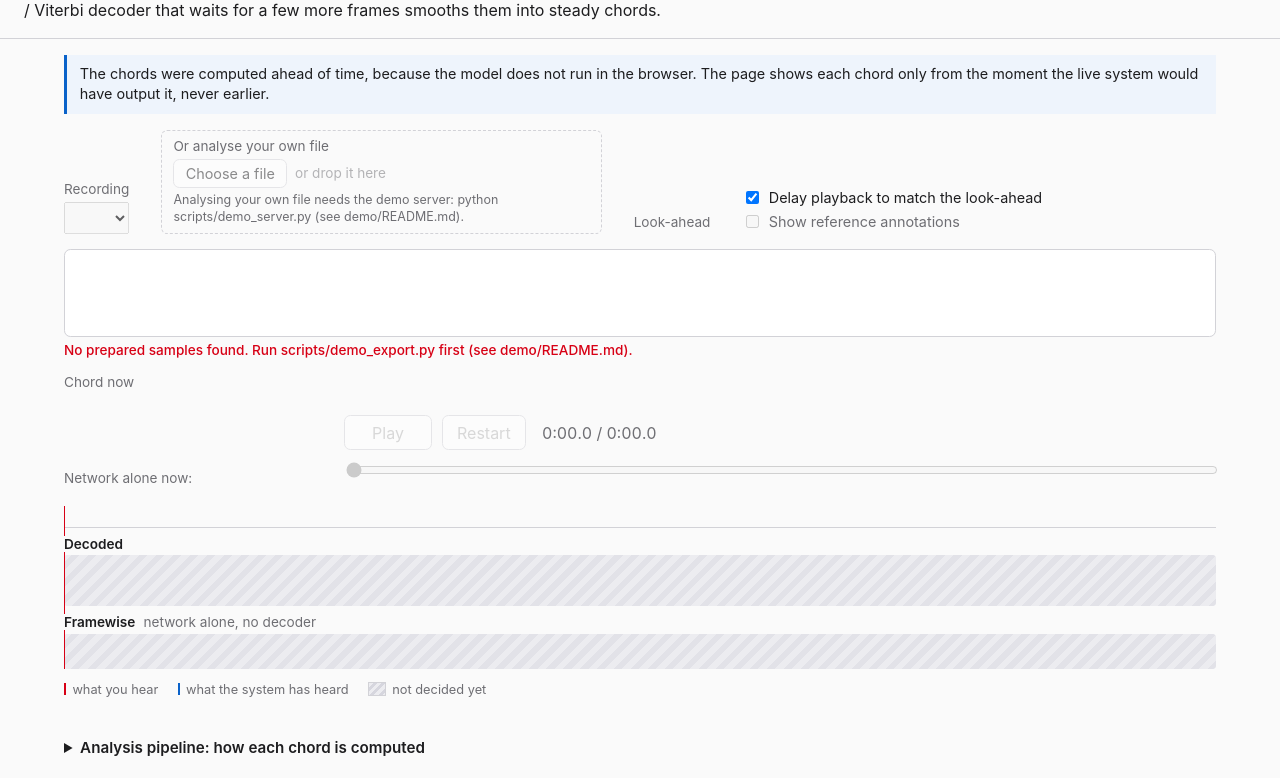
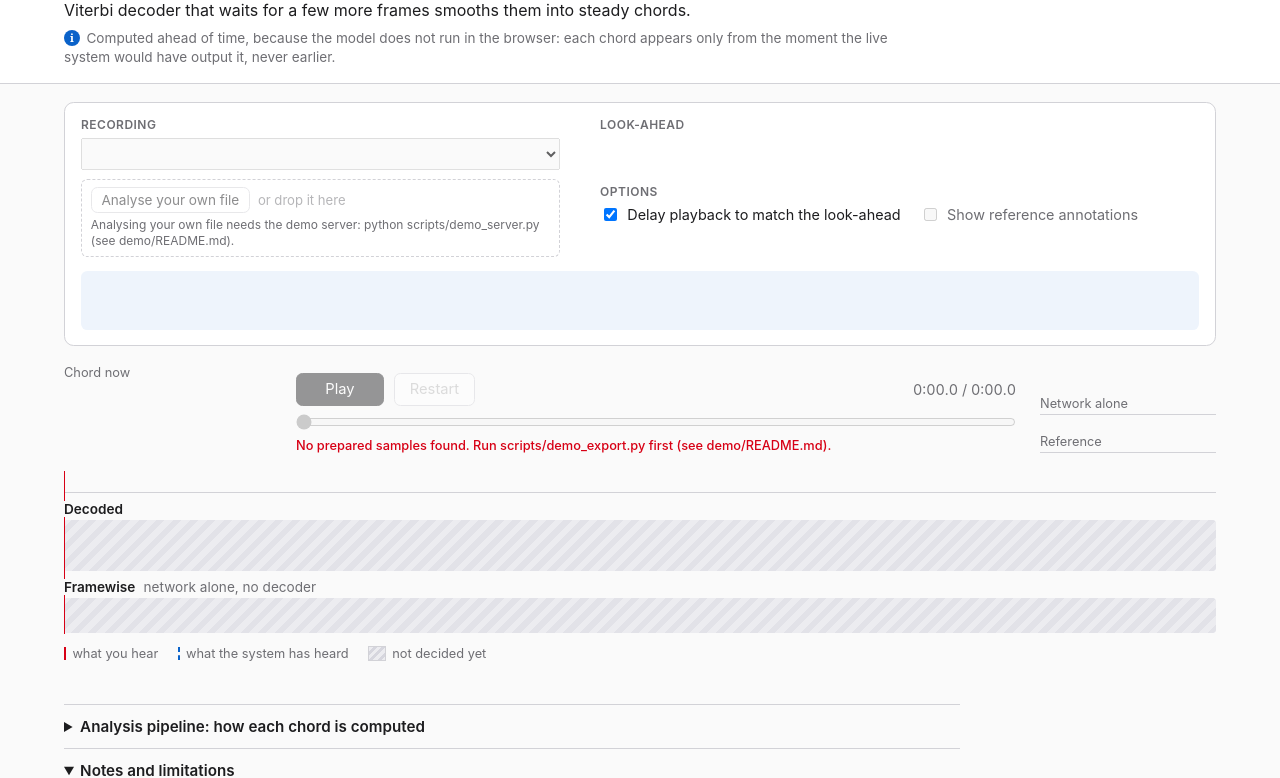
Before and after one commit to jobicari/hmm-chordtracker, a plain HTML site: page demo/index.html in a window 1280 px wide. Shown: the part 73-851 px from the top of the page. Drawn offline with Linux system fonts and the light colour scheme; no server answers.

Commit message:
Demo website: layout pass (settings card, compact delay panel, player row, collapsible sections)

```diff
--- a/demo/index.html
+++ b/demo/index.html
@@ -9,45 +9,42 @@
 </head>
 <body>
   <header>
+    <div class="wrap">
       <h1>Chord Tracker</h1>
       <p class="tagline">Real-time chord tracking. A neural network labels every 93 ms frame on its own, so its
         chords flicker; an HMM / Viterbi decoder that waits for a few more frames smooths them into steady chords.</p>
+      <p class="notice">Computed ahead of time, because the model does not run in the browser: each chord appears
+        only from the moment the live system would have output it, never earlier.</p>
+    </div>
   </header>
 
-  <main>
-    <p class="notice">The chords were computed ahead of time, because the model does not run in the browser.
-      The page shows each chord only from the moment the live system would have output it, never earlier.</p>
-
-    <section class="settings">
-      <label class="field">Recording
+  <main class="wrap">
+    <section class="controls" aria-label="Settings">
+      <div class="control source">
+        <label class="label" for="sample">Recording</label>
         <select id="sample" disabled></select>
-      </label>
-      <div id="upload" class="field upload unavailable">
-        <span>Or analyse your own file</span>
-        <div class="upload-row">
-          <label class="file-button"><input id="file" type="file" disabled> Choose a file</label>
+        <div id="upload" class="upload unavailable">
+          <label class="file-button"><input id="file" type="file" disabled> Analyse your own file</label>
           <span class="drop-hint">or drop it here</span>
           <span id="file-name" class="file-name"></span>
-        </div>
           <span id="upload-help" class="upload-help"></span>
         </div>
-      <fieldset class="field points" id="points" disabled>
-        <legend>Look-ahead</legend>
+      </div>
+      <fieldset class="control points" id="points" disabled>
+        <legend class="label">Look-ahead</legend>
       </fieldset>
-      <div class="checks">
+      <div class="control checks">
+        <span class="label">Options</span>
         <label class="check"><input id="delay" type="checkbox" checked> Delay playback to match the look-ahead</label>
         <label class="check"><input id="show-reference" type="checkbox" disabled> Show reference annotations</label>
       </div>
+      <div id="delay-note" class="delay-panel" aria-live="polite"></div>
     </section>
-    <div id="delay-note" class="delay-panel" aria-live="polite"></div>
-    <p id="status" class="status" role="status">Loading samples...</p>
 
     <section class="player">
       <div class="now">
         <span class="caption">Chord now</span>
         <span id="now" class="chord-big"></span>
-        <span class="caption">Network alone now: <span id="now-framewise" class="chord-small"></span></span>
-        <span class="caption ref-only" hidden>Reference now: <span id="now-reference" class="chord-small"></span></span>
       </div>
       <div class="transport">
         <div class="buttons">
@@ -56,10 +53,15 @@
           <span id="time" class="time">0:00.0 / 0:00.0</span>
         </div>
         <input id="seek" class="seek" type="range" min="0" max="0" step="0.01" value="0" disabled aria-label="Seek">
+        <p id="status" class="status" role="status">Loading samples...</p>
       </div>
+      <dl class="others">
+        <div><dt>Network alone</dt><dd id="now-framewise"></dd></div>
+        <div class="ref-only" hidden><dt>Reference</dt><dd id="now-reference"></dd></div>
+      </dl>
     </section>
 
-    <section>
+    <section class="timeline-section">
       <div id="scroller" class="scroller">
         <div id="timeline" class="timeline" aria-label="Chord timelines: click to seek">
           <div id="ruler" class="ruler"></div>
@@ -86,15 +88,14 @@
       <p id="reference-note" class="reference-note"></p>
     </section>
 
-    <section class="pipeline">
-      <details id="pipeline">
+    <section class="more">
+      <details id="pipeline" class="pipeline">
         <summary>Analysis pipeline: how each chord is computed</summary>
         <ol id="pipeline-stages"></ol>
       </details>
-    </section>
 
-    <section class="notes">
-      <h2>Notes and limitations</h2>
+      <details class="notes" open>
+        <summary>Notes and limitations</summary>
         <ul>
           <li><strong>Chords:</strong> major and minor triads only, and always a chord: no "no chord", no sevenths
             or other qualities. A seventh chord is shown as its triad at best.</li>
@@ -108,6 +109,7 @@
           <li><strong>No scores here:</strong> the page shows outputs only. Accuracy figures, measured on validation and
             test songs, are in the project's reports.</li>
         </ul>
+      </details>
     </section>
   </main>
 
--- a/demo/style.css
+++ b/demo/style.css
@@ -13,34 +13,44 @@
 
 body { margin: 0; }
 
-header { padding: 1.25rem 1.5rem 1rem; border-bottom: 1px solid var(--line); }
-h1 { font-size: 1.3rem; margin: 0 0 .3rem; font-weight: 600; }
-.tagline { margin: 0; max-width: 52rem; line-height: 1.4; }
+.wrap { max-width: 72rem; margin: 0 auto; padding-left: 1.5rem; padding-right: 1.5rem; }
 
-main { padding: 1rem 1.5rem 2rem; max-width: 72rem; margin: 0 auto; }
+header { border-bottom: 1px solid var(--line); background: #fff; }
+header .wrap { padding-top: 1.1rem; padding-bottom: 1rem; }
+h1 { font-size: 1.35rem; margin: 0 0 .3rem; font-weight: 650; letter-spacing: -.01em; }
+.tagline { margin: 0; max-width: 54rem; line-height: 1.45; }
+.notice { margin: .45rem 0 0; max-width: 54rem; font-size: .85rem; line-height: 1.4; color: var(--muted); }
+.notice::before { content: "i"; display: inline-block; width: 1rem; height: 1rem; margin-right: .4rem;
+  border-radius: 50%; background: var(--input); color: #fff; font: 600 .7rem/1rem Georgia, serif;
+  text-align: center; vertical-align: 1px; }
 
-.notice {
-  margin: 0 0 1rem;
-  padding: .6rem .8rem;
-  border-left: 3px solid var(--input);
-  background: #eef4fc;
-  font-size: .9rem;
-  line-height: 1.4;
+main { padding-top: 1.1rem; padding-bottom: 2.5rem; }
+
+/* Settings: one card; the recording on the left, look-ahead and options on the right, the delay underneath. */
+.controls {
+  display: grid;
+  grid-template-columns: minmax(20rem, 1fr) minmax(0, 1.25fr);
+  gap: .9rem 2.5rem;
+  align-items: start;
+  padding: .9rem 1rem;
+  background: #fff;
+  border: 1px solid var(--line);
+  border-radius: .6rem;
 }
-
-.settings { display: flex; align-items: flex-end; flex-wrap: wrap; gap: 1.25rem 2rem; }
-.field { display: flex; flex-direction: column; gap: .3rem; color: var(--muted); font-size: .85rem; }
-.field select { font: inherit; font-size: .95rem; color: var(--fg); padding: .3rem .4rem; max-width: 30rem; }
-.points { border: 0; padding: 0; margin: 0; flex-direction: row; gap: 0; }
-.points legend { padding: 0; margin-bottom: .3rem; }
+.control { display: flex; flex-direction: column; gap: .35rem; min-width: 0; }
+.label { font-size: .75rem; font-weight: 600; letter-spacing: .04em; text-transform: uppercase; color: var(--muted); }
+.source select { font: inherit; font-size: .92rem; color: var(--fg); padding: .32rem .4rem; width: 100%; }
+.points { border: 0; padding: 0; margin: 0; flex-direction: row; flex-wrap: wrap; gap: 0; }
+.points legend { padding: 0; margin-bottom: .35rem; float: left; width: 100%; }
 .points label {
   font-size: .9rem;
   color: var(--fg);
   border: 1px solid var(--line);
   background: #fff;
-  padding: .35rem .7rem;
+  padding: .38rem .7rem;
   cursor: pointer;
   margin-left: -1px;
+  white-space: nowrap;
 }
 .points label:first-of-type { border-radius: .4rem 0 0 .4rem; margin-left: 0; }
 .points label:last-of-type { border-radius: 0 .4rem .4rem 0; }
@@ -50,45 +60,57 @@ main { padding: 1rem 1.5rem 2rem; max-width: 72rem; margin: 0 auto; }
 .points label:has(input:checked) .sub { color: #d2d2d7; }
 .points label:has(input:focus-visible) { outline: 2px solid var(--input); outline-offset: 1px; }
 .points:disabled label { cursor: default; opacity: .5; }
-.checks { display: flex; flex-direction: column; gap: .3rem; padding-bottom: .2rem; }
-.check { display: flex; align-items: center; gap: .4rem; font-size: .9rem; }
+.source { grid-row: span 2; }
+.checks { flex-direction: row; flex-wrap: wrap; align-items: center; gap: .35rem 1.2rem; }
+.checks .label { flex-basis: 100%; }
+.check { display: flex; align-items: center; gap: .45rem; font-size: .9rem; }
 .check:has(input:disabled) { color: var(--muted); }
 
 .delay-panel {
-  margin: .9rem 0 0;
-  padding: .6rem .8rem;
-  border: 1px solid var(--line);
+  grid-column: 1 / -1;
+  padding: .55rem .75rem;
   border-radius: .4rem;
-  background: #fff;
-  font-size: .9rem;
+  background: #eef4fc;
+  font-size: .88rem;
   line-height: 1.4;
-  min-height: 4.2rem;
+  min-height: 2.6rem;
 }
-.delay-panel p { margin: .25rem 0 0; }
-.delay-panel .parts { color: var(--muted); font-size: .82rem; }
-.status { color: var(--muted); font-size: .85rem; margin: .3rem 0 0; min-height: 1.2em; }
-.status.error { color: var(--accent); font-weight: 500; }
+.delay-panel p { margin: .15rem 0 0; }
+.delay-panel .parts { color: var(--muted); font-size: .8rem; }
 
 /* Player: fixed sizes, so a chord change never moves the layout. */
-.player { display: flex; align-items: flex-end; flex-wrap: wrap; gap: 2.5rem; margin: 1rem 0 1.25rem; }
-.now { display: flex; flex-direction: column; min-width: 15rem; }
-.caption { color: var(--muted); font-size: .85rem; }
-.chord-big { font-size: 4.5rem; line-height: 1.1; font-weight: 600; min-height: 5rem; }
-.chord-small { color: var(--fg); font-weight: 600; display: inline-block; min-width: 3rem; }
-.transport { flex: 1; min-width: 18rem; display: flex; flex-direction: column; gap: .6rem; padding-bottom: .4rem; }
+.player {
+  display: grid;
+  grid-template-columns: 13rem 1fr 11rem;
+  gap: 1.5rem;
+  align-items: end;
+  margin: 1.2rem 0 .9rem;
+}
+.now { display: flex; flex-direction: column; }
+.caption { color: var(--muted); font-size: .8rem; }
+.chord-big { font-size: 4.5rem; line-height: 1.05; font-weight: 650; min-height: 4.8rem; letter-spacing: -.02em; }
+.transport { display: flex; flex-direction: column; gap: .5rem; padding-bottom: .2rem; min-width: 0; }
 .buttons { display: flex; align-items: center; gap: .6rem; }
 .buttons button {
   font: inherit;
-  padding: .4rem .9rem;
+  font-size: .92rem;
+  padding: .42rem .95rem;
   border: 1px solid var(--line);
   border-radius: .4rem;
   background: #fff;
   cursor: pointer;
 }
-#play { min-width: 5.5rem; }
-.buttons button:disabled { cursor: default; opacity: .5; }
-.time { font-variant-numeric: tabular-nums; color: var(--muted); margin-left: .4rem; }
-.seek { width: 100%; accent-color: var(--accent); }
+#play { min-width: 5.5rem; background: var(--fg); color: #fff; border-color: var(--fg); }
+.buttons button:disabled { cursor: default; opacity: .45; }
+.time { font-variant-numeric: tabular-nums; color: var(--muted); margin-left: auto; font-size: .9rem; }
+.seek { width: 100%; margin: 0; accent-color: var(--accent); }
+.status { color: var(--muted); font-size: .8rem; margin: 0; min-height: 1.2em; white-space: nowrap; overflow: hidden; text-overflow: ellipsis; }
+.status.error { color: var(--accent); font-weight: 500; white-space: normal; }
+.others { margin: 0 0 .2rem; display: grid; gap: .45rem; }
+.others div { display: flex; justify-content: space-between; align-items: baseline; gap: .5rem;
+  border-bottom: 1px solid var(--line); padding-bottom: .2rem; }
+.others dt { color: var(--muted); font-size: .8rem; }
+.others dd { margin: 0; font-size: 1.25rem; font-weight: 600; min-width: 3rem; text-align: right; min-height: 1.5rem; }
 
 /* Timelines: one shared ruler and playhead over two rows; scrolls when the recording is long. */
 .scroller { overflow-x: auto; padding-bottom: .3rem; }
@@ -186,31 +208,40 @@ main { padding: 1rem 1.5rem 2rem; max-width: 72rem; margin: 0 auto; }
 .out-key { background: repeating-linear-gradient(135deg, #fff 0 3px, #d6d6de 3px 6px); border: 1px solid var(--line); }
 .reference-note { font-size: .8rem; color: var(--muted); margin: .3rem 0 0; min-height: 1em; }
 
-.pipeline { margin-top: 1.5rem; }
-.pipeline summary { cursor: pointer; font-weight: 600; font-size: .95rem; }
-.pipeline ol { margin: .6rem 0 0; padding-left: 1.4rem; max-width: 52rem; font-size: .88rem; line-height: 1.45; }
-.pipeline li { margin-bottom: .5rem; }
-.pipeline li strong { font-weight: 600; }
+/* Below the timeline: two collapsible sections. */
+.more { margin-top: 1.6rem; display: grid; gap: .8rem; max-width: 56rem; }
+.more details { border-top: 1px solid var(--line); padding-top: .7rem; }
+.more summary { cursor: pointer; font-weight: 600; font-size: .95rem; }
+.more ol, .more ul { margin: .6rem 0 0; padding-left: 1.4rem; font-size: .86rem; line-height: 1.45; }
+.more li { margin-bottom: .45rem; }
 
-/* Upload: a file button and a drop zone; greyed out without the demo server. */
-.upload { border: 1px dashed var(--line); border-radius: .4rem; padding: .45rem .7rem; max-width: 26rem; }
+/* Upload: a file button and a drop zone under the recording list; greyed out without the demo server. */
+.upload {
+  display: flex;
+  flex-wrap: wrap;
+  align-items: center;
+  gap: .25rem .5rem;
+  margin-top: .25rem;
+  padding: .4rem .55rem;
+  border: 1px dashed var(--line);
+  border-radius: .4rem;
+}
 .upload.over { border-color: var(--input); background: #eef4fc; }
-.upload-row { display: flex; align-items: center; gap: .5rem; flex-wrap: wrap; }
 .file-button {
-  font-size: .9rem;
+  font-size: .85rem;
   color: var(--fg);
   border: 1px solid var(--line);
   border-radius: .4rem;
   background: #fff;
-  padding: .3rem .7rem;
+  padding: .25rem .6rem;
   cursor: pointer;
 }
 .file-button input { position: absolute; opacity: 0; width: 1px; height: 1px; pointer-events: none; }
 .file-button:has(input:focus-visible) { outline: 2px solid var(--input); outline-offset: 1px; }
 .upload.unavailable .file-button, .upload.unavailable .drop-hint { opacity: .5; cursor: default; }
-.drop-hint { font-size: .85rem; }
-.file-name { font-size: .85rem; color: var(--fg); font-weight: 600; overflow-wrap: anywhere; }
-.upload-help { font-size: .78rem; line-height: 1.35; }
+.drop-hint { font-size: .82rem; color: var(--muted); }
+.file-name { font-size: .82rem; color: var(--fg); font-weight: 600; overflow-wrap: anywhere; }
+.upload-help { flex-basis: 100%; font-size: .75rem; line-height: 1.35; color: var(--muted); }
 body.analyzing .status::before {
   content: "";
   display: inline-block;
@@ -225,7 +256,10 @@ body.analyzing .status::before {
 }
 @keyframes spin { to { transform: rotate(360deg); } }
 
-.notes { margin-top: 1.5rem; max-width: 52rem; }
-.notes h2 { font-size: .95rem; font-weight: 600; margin: 0 0 .4rem; }
-.notes ul { margin: 0; padding-left: 1.2rem; font-size: .85rem; line-height: 1.45; color: var(--fg); }
-.notes li { margin-bottom: .35rem; }
+/* Narrow windows: settings and player stack; the timeline keeps scrolling. */
+@media (max-width: 760px) {
+  .controls { grid-template-columns: 1fr; }
+  .source { grid-row: auto; }
+  .player { grid-template-columns: 1fr 9rem; }
+  .player .transport { grid-column: 1 / -1; grid-row: 2; }
+}
```
Also changed, not shown: demo/app.js (+10 -11 lines). Lines whose indentation alone changed are shown as unchanged.
